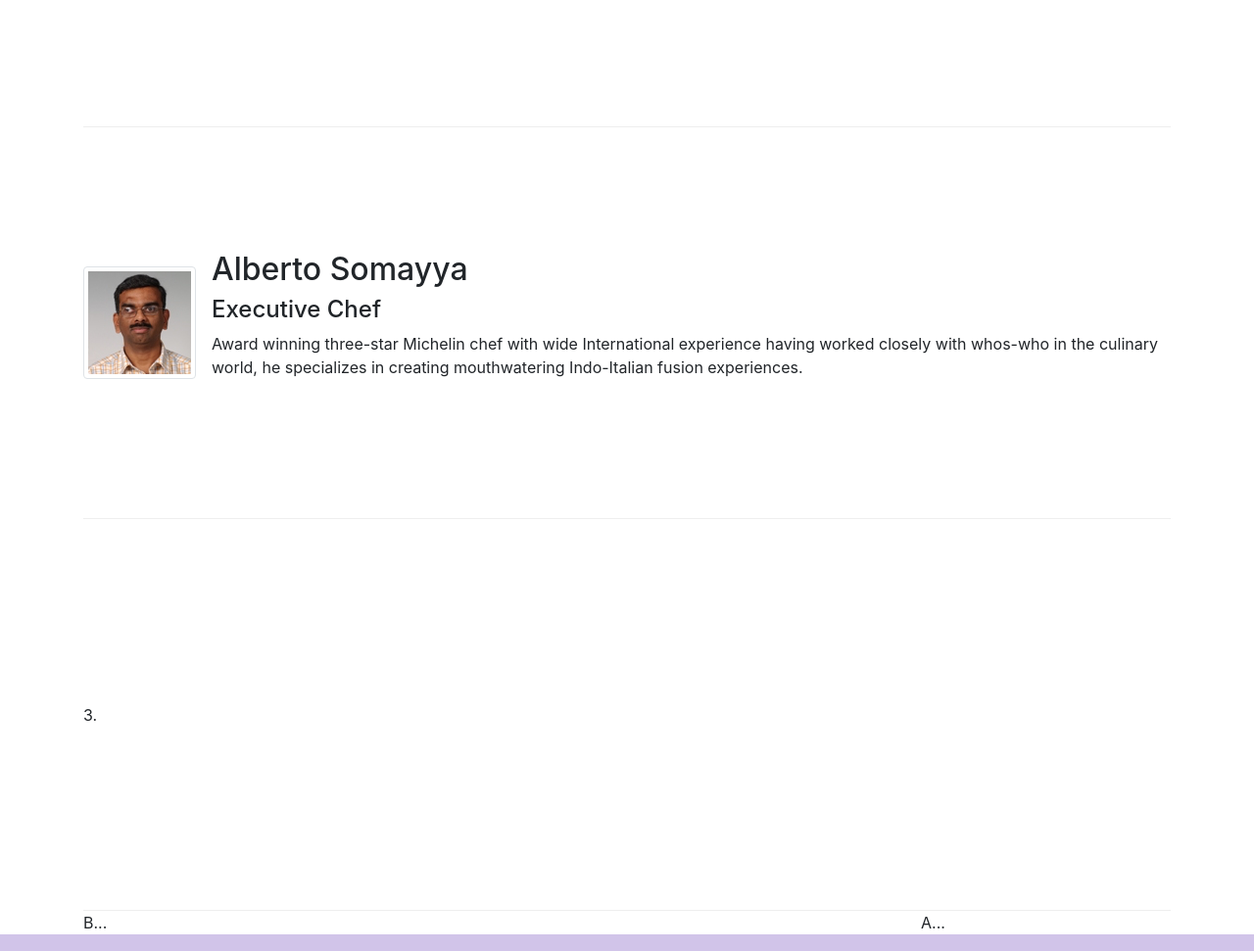
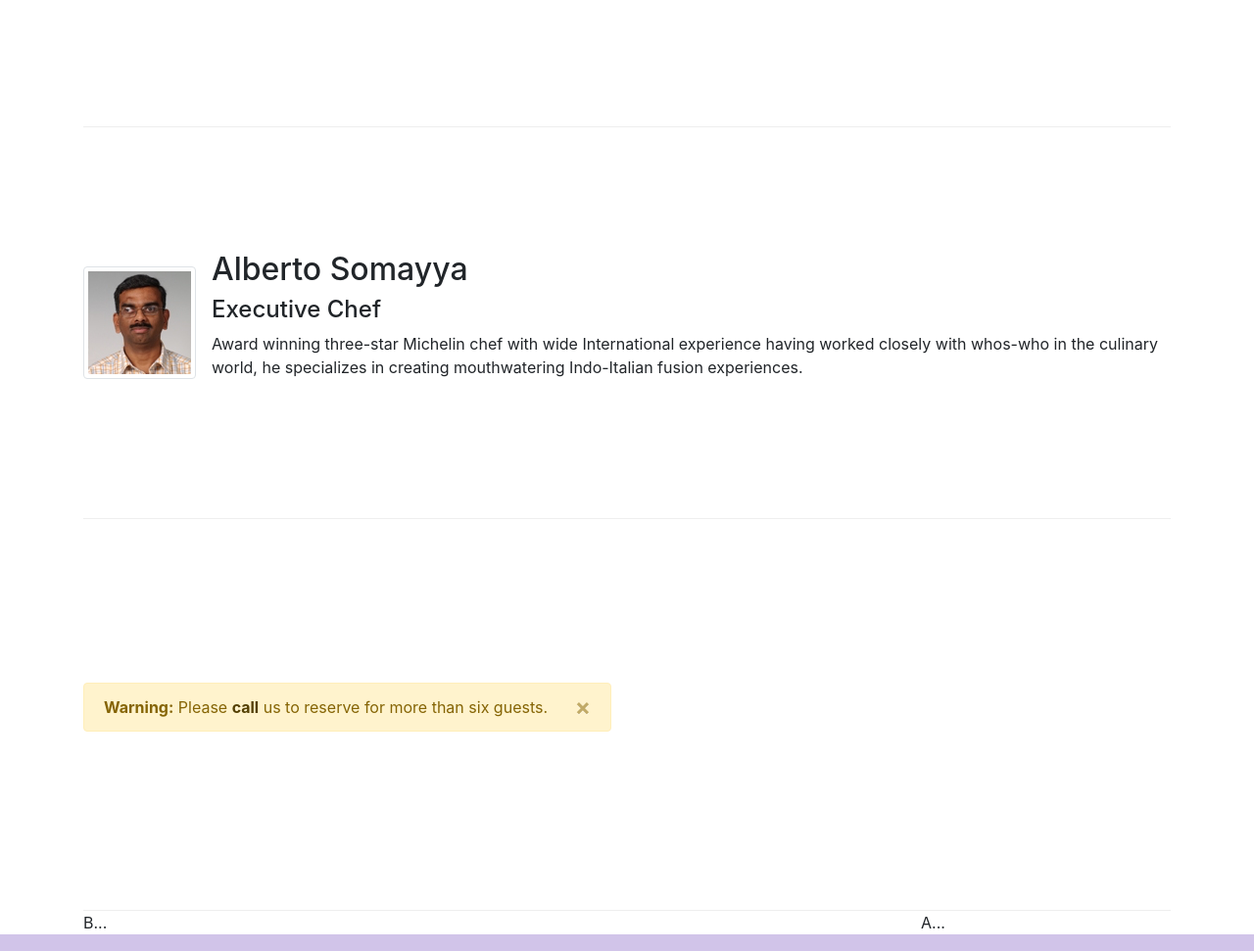
Before and after one commit to CuongNM28103/git-test, a website: page index.html in a window 1280 px wide. Shown: the part 652-1623 px from the top of the page at 98% size. Drawn offline with nearby package versions, Linux system fonts and the light colour scheme.

Commit message:
Alerting Users

```diff
--- a/index.html
+++ b/index.html
@@ -55,6 +55,8 @@
 						<img class="d-flex mr-3 img-thumbnail align-self-center" src="img/uthappizza.png" alt="Uthappizza" />
 						<div class="media-body">
 							<h2 class="mt-0">Uthappizza</h2>
+							<span class="badge badge-danger">HOT</span>
+							<span class="badge badge-pill badge-secondary">$4.99</span>
 							<p class="d-none d-sm-block">
 								A unique combination of Indian Uthappam (pancake) and Italian pizza, topped with Cerignola olives, ripe vine cherry tomatoes, Vidalia onion, Guntur chillies and Buffalo Paneer.
 							</p>
@@ -74,7 +76,14 @@
 						</div>
 					</div>
 				</div>
-				<div class="row row-content align-items-center">3.</div>
+				<div class="row row-content align-items-center">
+					<div class="alert alert-warning alert-dismissible" role="alert">
+						<button type="button" class="close" data-dismiss="alert">
+							<span>&times;</span>
+						</button>
+						<strong>Warning:</strong> Please <a href="tel:+85212345678" class="alert-link"> call</a> us to reserve for more than six guests.
+					</div>
+				</div>
 				<div class="row">
 					<div class="col-12 col-sm-4 col-md-3 order-sm-last">A...</div>
 					<div class="col col-sm col-md order-sm-first">B...</div>
```
